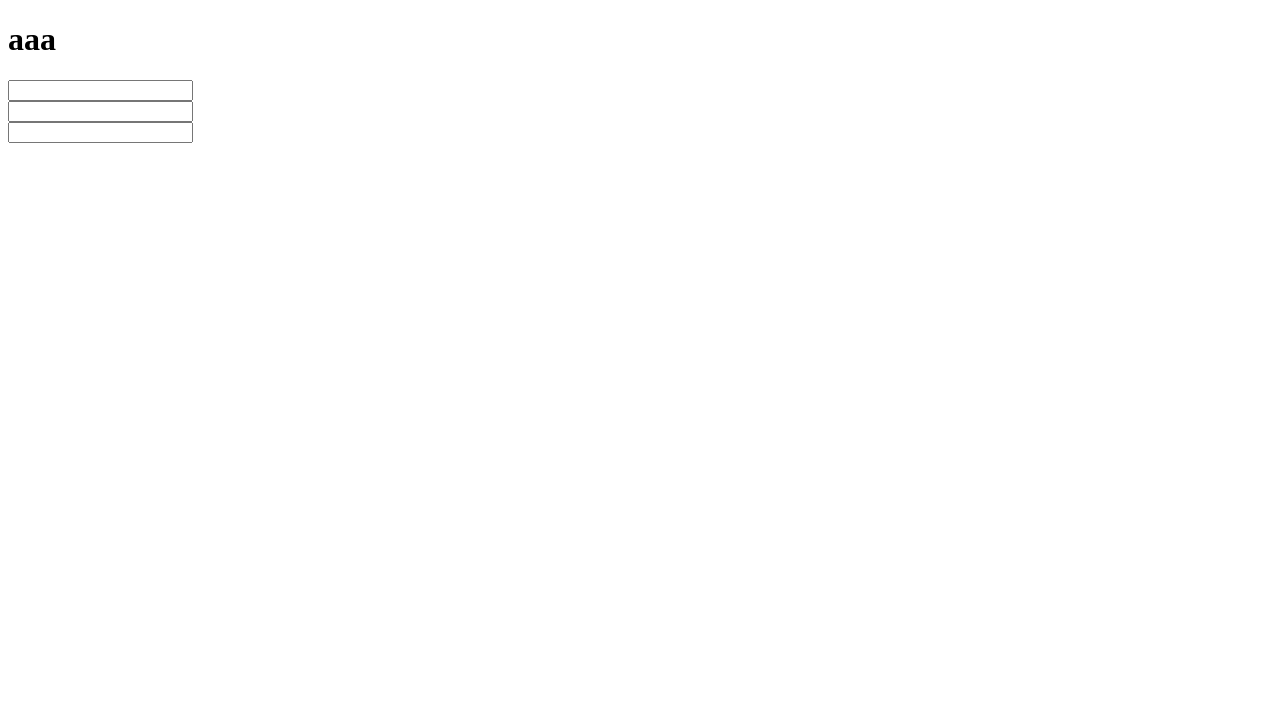
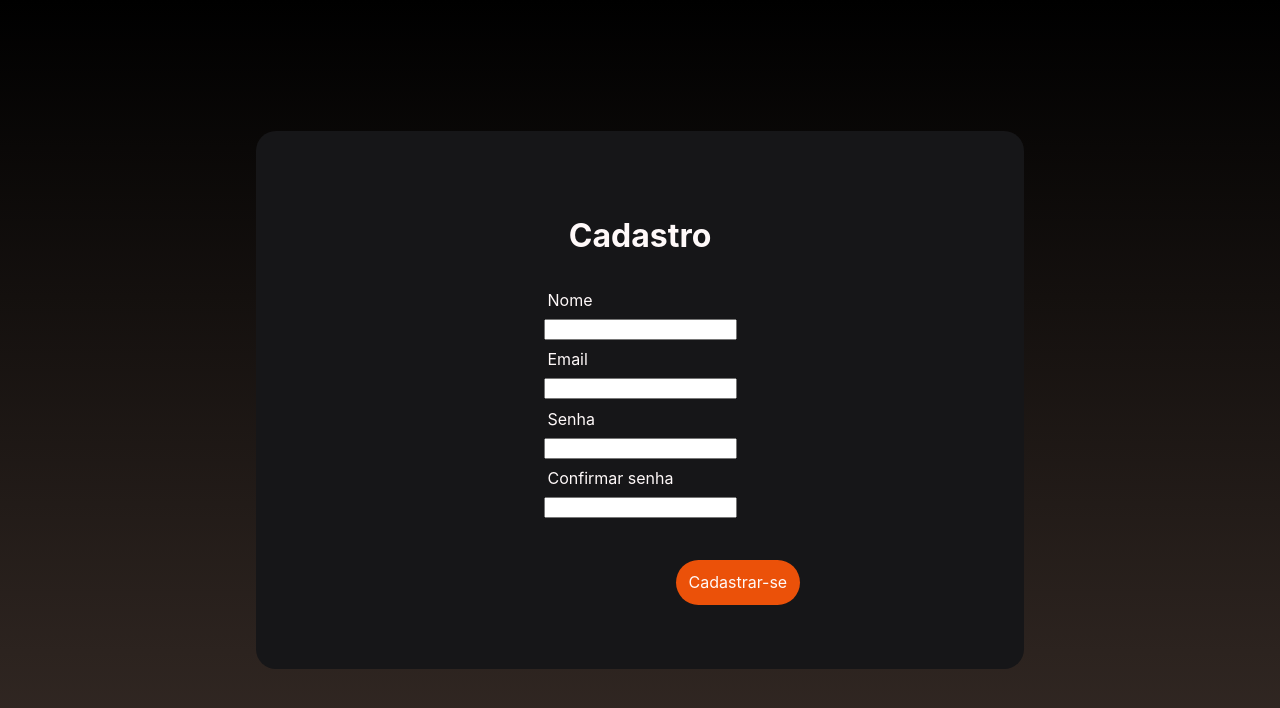
Before and after one commit to Victor-Damaceno/cattune-dvds, a website: page public/cadastro.html in a window 1280 px wide. Drawn offline with Linux system fonts and the light colour scheme; a web font is replaced by a local one.

Commit message:
Progressão telas cadastro e login

```diff
--- a/public/cadastro.html
+++ b/public/cadastro.html
@@ -1,28 +1,45 @@
 <!DOCTYPE html>
 <html lang="pt-br">
+
 <head>
     <meta charset="UTF-8">
     <meta name="viewport" content="width=device-width, initial-scale=1.0">
     <title>Cattune's DVD | Cadastro</title>
+    <link rel="stylesheet" href="./css/cadastro.css">
 </head>
+
 <body>
     <div class="corpo">
         <div class="card-cadastro">
             <div class="titulo">
-                <h1>aaa</h1>
+                <h1>Cadastro</h1>
             </div>
             <div class="formulario">
+
                 <div class="form">
-                    <input>
+                    <span>Nome</span>
+                    <input class="entrada">
+                </div>
+
+                <div class="form">
+                    <span>Email</span>
+                    <input class="entrada">
+                </div>
+
+                <div class="form">
+                    <span>Senha</span>
+                    <input class="entrada">
                 </div>
                 <div class="form">
-                    <input>
+                    <span>Confirmar senha</span>
+                    <input class="entrada">
                 </div>
-                <div class="form">
-                    <input>
-                </div>
+
+                <div class="button">Cadastrar-se</div>
+
             </div>
         </div>
     </div>
 </body>
+
 </html>
--- /dev/null
+++ b/public/css/cadastro.css
@@ -0,0 +1,62 @@
+@font-face{
+    font-family: 'Inter';
+    src: url('../assets/fonts/Inter-VariableFont_opsz\,wght.ttf') format('truetype');
+    font-style: normal;
+}
+
+body {
+    margin: 0;
+    padding: 0;
+    background-image: linear-gradient(to bottom, #000000, #362B26);
+    background-size: cover;
+    height: 100vh;
+    font-family: Tahoma, Verdana, sans-serif;
+    display: flex;
+}
+.corpo {
+    display: flex;
+    width: 100%;
+    justify-content: center;
+    align-items: center;
+}
+.card-cadastro {
+    display: flex;
+    width: 50%;
+    flex-direction: column;
+    justify-content: center;
+    align-items: center;
+    font-family: 'Inter', Tahoma;
+    padding: 5%;
+    background-color:#161618;
+    border-radius: 20px;
+}
+.titulo {
+    display: flex;
+    padding-bottom: 2%;
+    color: #FFF9F9;
+}
+.entrada{
+    display: flex;
+    align-items: center;
+    justify-content: center;
+    justify-self: center;
+    width: 100%;
+    margin: 5%;
+}
+.formulario{
+    display: flex;
+    flex-direction: column;
+    align-items: center;
+    width: 100%;
+    color: #FFF9F9;
+}
+.button {
+    display: flex;
+    justify-content: flex-end;
+    align-self: flex-end;
+    padding: 2%;
+    margin-top: 5%;
+    margin-right: 25%;
+    border-radius: 25px;
+    background-color: #eb5109;
+}
--- a/public/css/dashboards.css
+++ b/public/css/dashboards.css
@@ -7,7 +7,7 @@ body {
   padding: 0;
   font-family: 'Inter','Barlow', 'Segoe UI', 'Segoe UI', Tahoma, Geneva, Verdana, sans-serif;
   background-color: #161618;
-  width: 100vw;
+  width: 100%;
   max-width: 100%;
 }
 
--- a/public/css/login.css
+++ b/public/css/login.css
@@ -19,7 +19,7 @@ body {
     justify-self: center;
     align-self: baseline;
     background-image: linear-gradient(to bottom, #000000, #362B26);
-    color: #FFF9F9;;
+    color: #FFF9F9;
     z-index: 1000;
     padding-bottom: 26%;
 }
```
